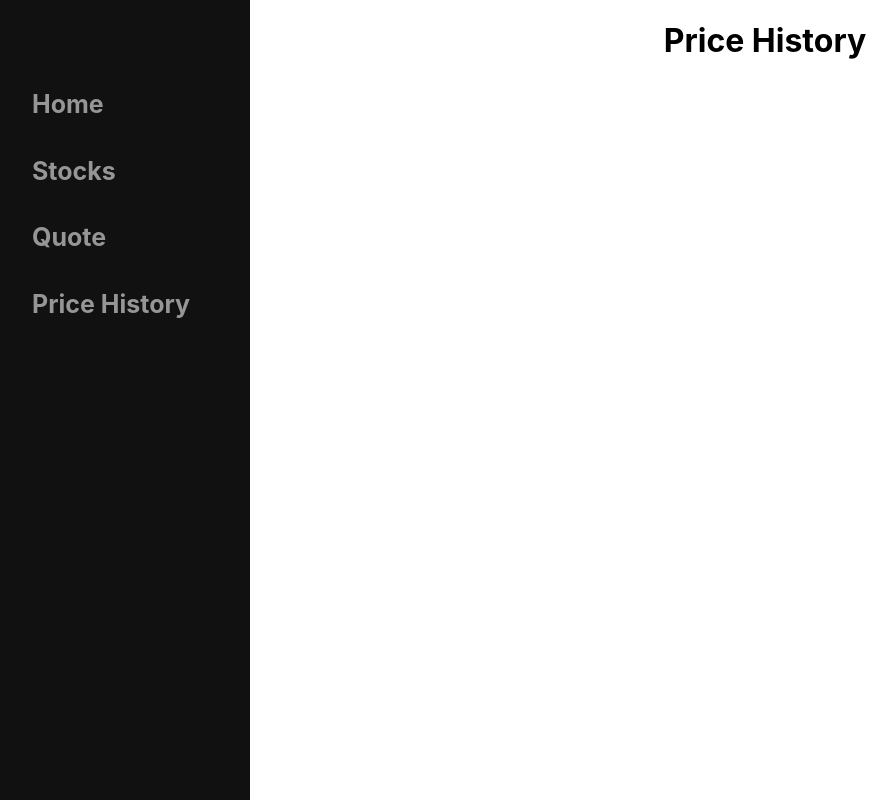
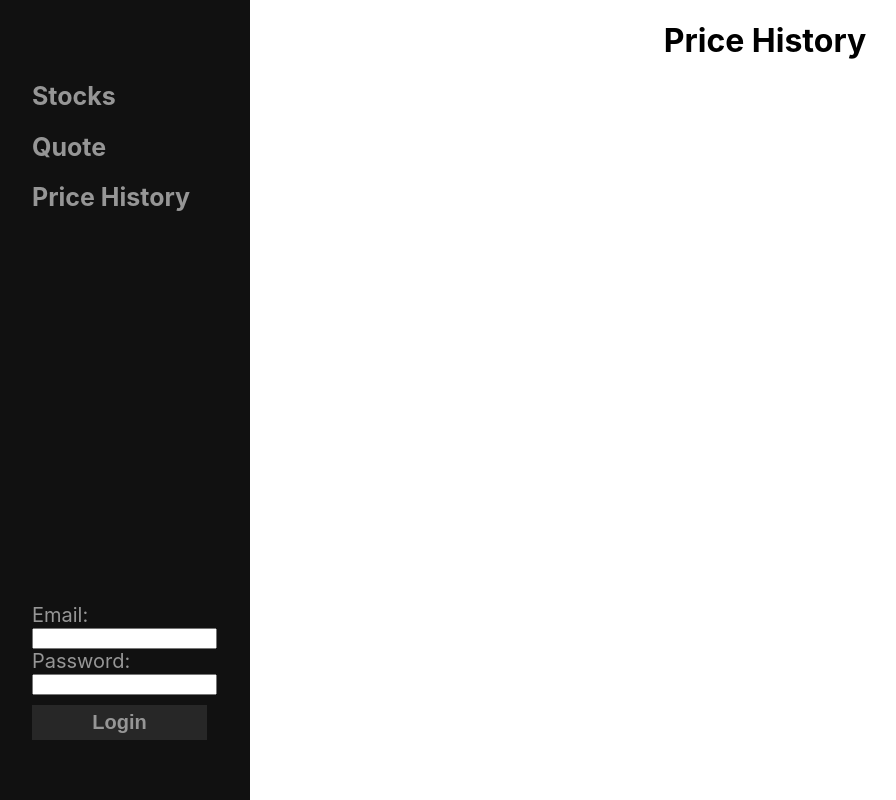
Before and after one commit to georgep9/stocks_client_app, a React (Create React App) app: page /PriceHistory in a window 1280 px wide. Shown: the whole page, without its empty margins (0-896 px from the left). Built offline with nearby package versions, Linux system fonts and the light colour scheme.

Commit message:
added login component which handles both login and logout

```diff
--- a/src/App.css
+++ b/src/App.css
@@ -1,4 +1,3 @@
-
 
 
 
@@ -11,20 +10,77 @@
   left: 0;
   background-color: #111; /* Black*/
   overflow-x: hidden; /* Disable horizontal scroll */
-  padding-top: 60px; /* Place content 60px from the top */
+
+}
+
+.sideMenu #routes {
+  padding-top: 60px;
+  padding-left: 32px;
+}
+
+.sideMenu #login {
+  padding-left: 32px;
+  position: absolute;
+  bottom: 60px;
+  display: block;
+  width: 175px;
 }
 
 .sideMenu h2{
-  padding: 8px 8px 8px 32px;
   text-decoration: none;
   font-size: 25px;
   color: #969696;
   display: block;
   transition: 0.3s;
 }
-
 .sideMenu h2:hover {
   color: #ffff;
+}
+
+.sideMenu h3 {
+  font-size: 20px;
+  color: #969696;
+  display: block;
+  transition: 0.3s;
+  margin: 0px;
+  padding: 5px;
+}
+.sideMenu h3:hover {
+  color: #ffff;
+}
+
+.sideMenu h4 {
+  font-size: 20px;
+  color: #969696;
+  display: block;
+  transition: 0.3s;
+  margin: 0px;
+  padding: 5px;
+}
+
+.sideMenu p {
+  color: rgb(255, 119, 119);
+}
+
+.sideMenu label {
+  text-decoration: none;
+  font-size: 20px;
+  color: #969696;
+  display: block;
+}
+
+
+.sideMenu button {
+  border: none;
+  background-color: rgb(39, 39, 39);
+  display: block;
+  width: 100%;
+  margin-top: 10px;
+}
+
+.App {
+  height: 100%;
+  width: 100%;
 }
 
 .main {
--- a/src/App.js
+++ b/src/App.js
@@ -1,4 +1,5 @@
-import React from 'react';
+import React, {useState} from 'react';
+import ReactDOM from 'react-dom';
 import { BrowserRouter as Router, Route, Link, Switch } from "react-router-dom";
 import './App.css';
 
@@ -6,12 +7,19 @@ import Home from './Home';
 import Stocks from './Stocks';
 import Quote from './Quote';
 import PriceHistory from './PriceHistory';
+import Login from './Login';
 
+
+
+
+function App() {
+
+  const [login, setLogin] = useState("Login");
 
   const routes = [
     { path: '/',
       exact: true,
-    main: () => <Home/>
+      main: () => <Stocks/>
     },
     { path: '/Stocks',
       main: () => <Stocks/>
@@ -25,16 +33,19 @@ const routes = [
   ]
 
 
-function App() {
   return (
     <div className="App">
       <Router>
 
         <div className="sideMenu">
-          <Link to="/" style={{textDecoration: "none"}}><h2 id="home">Home</h2></Link>
+          <div id="routes">
             <Link to="/Stocks" style={{textDecoration: "none"}}><h2 id="stocks">Stocks</h2></Link>
             <Link to="/Quote" style={{textDecoration: "none"}}><h2 id="quote">Quote</h2></Link>
             <Link to="/PriceHistory" style={{textDecoration: "none"}}><h2 id="priceHistory">Price History</h2></Link>
+          </div>
+          <div id="login">
+            <Login />
+          </div>
         </div>
 
         <div className="main">
@@ -47,7 +58,10 @@ function App() {
                 component={route.main}
               />
             ))}
+
           </Switch>
+
+
         </div>
 
       </Router>
--- /dev/null
+++ b/src/Login.js
@@ -0,0 +1,78 @@
+import React, { useState, useEffect } from 'react';
+
+import { LoginAPI } from './api';
+
+
+function LoginForm(props){
+
+    const [email, setEmail] = useState("");
+    const [password, setPassword] = useState("");
+
+
+    const handleSubmit = event => {
+        props.setDetails({
+            'email': email,
+            'password': password
+        });
+        event.preventDefault();
+    }
+
+    return (
+        <form onSubmit={handleSubmit}>
+            <label>Email: </label>
+            <input name="email" id="email" value={email}
+                onChange={(event) => setEmail(event.target.value)}/>
+            <label>Password: </label>
+            <input name="password" id="password" type="password"
+                onChange={(event) => setPassword(event.target.value)}/>
+            <button id="login-button" type="submit"><h3>Login</h3></button>
+        </form>
+    )
+
+}
+
+function LogoutForm(props){
+
+    const handleSubmit = () => {
+        localStorage.removeItem("token");
+        localStorage.removeItem("email");
+    }
+
+    return (
+        <form onSubmit={handleSubmit}>
+            <h4>Welcome back, {localStorage.getItem("email")}</h4>
+            <button type="submit"><h3>Logout</h3></button>
+        </form>
+    )
+
+}
+
+function Login(){
+
+    const [details, setDetails] = useState(null);
+
+    const response = LoginAPI(details);
+
+
+    if (response && response.token){
+        localStorage.setItem("token", response.token);
+        localStorage.setItem("email", details.email);
+    }
+
+    if (localStorage.token){
+        return (
+            <div id="logout-form">
+                <LogoutForm/>
+            </div>
+        )
+    }
+
+    return (
+        <div id="login-form">
+            <LoginForm setDetails={setDetails}/>
+            {response && response.error && <p>{response.message}</p>}
+        </div>
+    )
+}
+
+export default Login;
--- a/src/Quote.js
+++ b/src/Quote.js
@@ -1,5 +1,7 @@
 import React, { useState } from 'react';
 import { GetParticularStock } from './api';
+
+import Login from "./Login"
 
 
 function Stock({entry}){
@@ -43,6 +45,7 @@ function Quote() {
 
       <Stock entry={stocks} />
 
+
     </div>
   );
 }
--- a/src/api.js
+++ b/src/api.js
@@ -1,8 +1,10 @@
 import {useState, useEffect} from 'react';
+
+const API_URL = "http://131.181.190.87:3000";
 
 function FetchStocks(query){
 
-    var url = "http://131.181.190.87:3000/stocks/" + query;
+    const url = API_URL + "/stocks/" + query;
 
     console.log(url);
 
@@ -48,3 +50,34 @@ export function GetAllStocks(industry){
 }
 
 export function GetParticularStock(stock){ return useStocks(stock); }
+
+
+export function LoginAPI(details){
+
+    const url = API_URL + "/user/login";
+
+    var email = "";
+    var password = "";
+    details && (email = details.email) && (password = details.password);
+
+    const [response, setResponse] = useState(null);
+
+    useEffect (
+        () => {
+            if (details === null) { return undefined; }
+            fetch(url, {
+                method: "POST",
+                headers: { accept: "application/json", "Content-Type": "application/json" },
+                body: JSON.stringify({ 'email': email, 'password': password})
+            })
+            .then((res) => res.json())
+            .then((json) => {
+                setResponse(json);
+            })
+        },
+        [url, email, password, details]
+    )
+
+    return response;
+
+}
```
Lines whose indentation alone changed are shown as unchanged.
